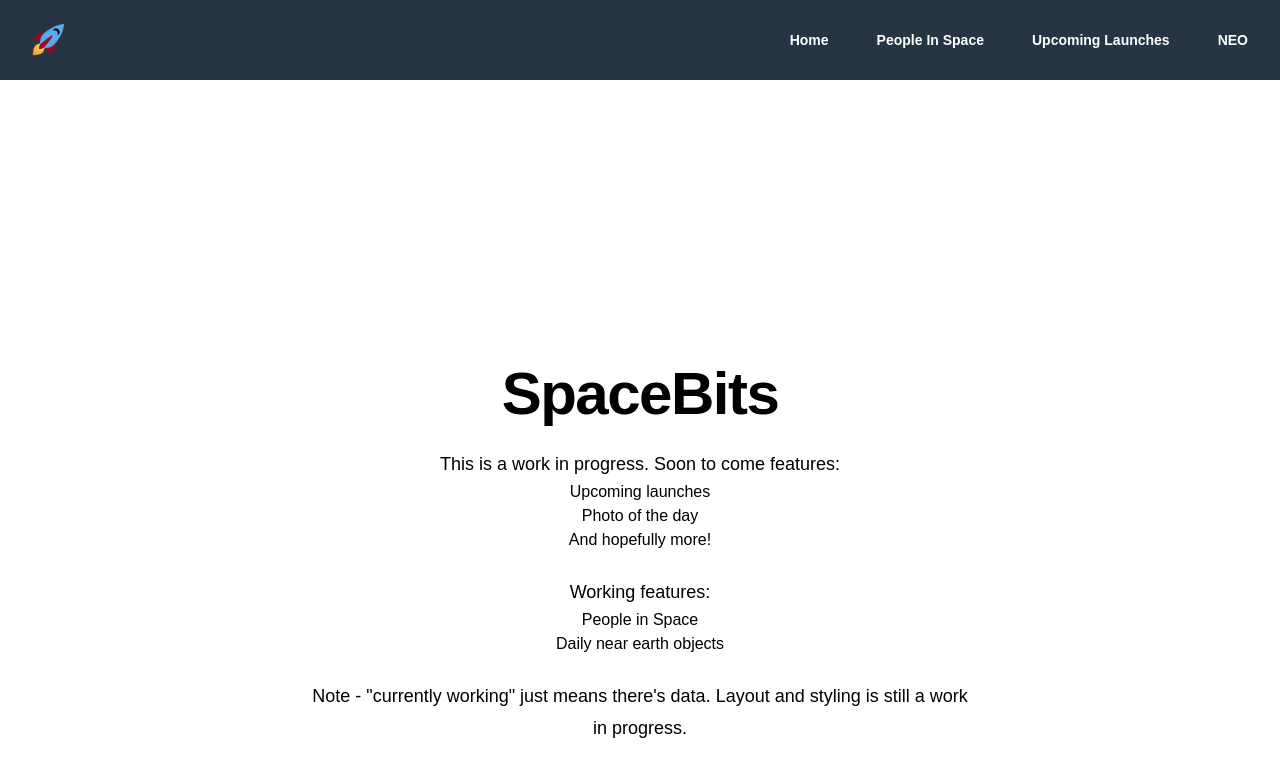
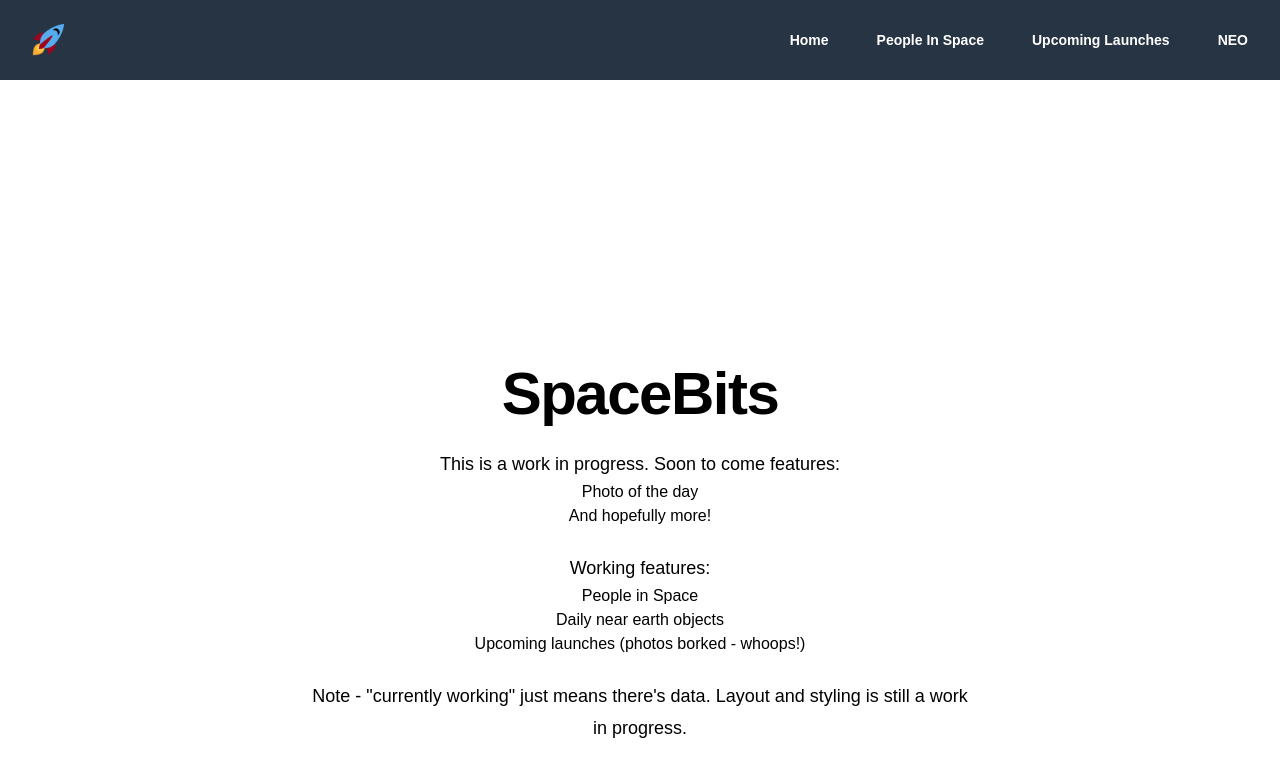
Before and after one commit to jslow421/spacebits-nuxt, a Nuxt app: page / in a window 1280 px wide. Shown: the top 776 px of the page. Built offline with nearby package versions, Linux system fonts and the light colour scheme; what prettier-plugin-tailwindcss would draw is missing.

Commit message:
Using layout

```diff
--- a/app.vue
+++ b/app.vue
@@ -1,10 +1,3 @@
 <template>
-	<main class="bg-gray-50 min-h-screen">
-		<div class="mx-auto">
-			<Navbar />
-			<div class="py-4 sm:py-1 mb-12">
-				<NuxtPage />
-			</div>
-		</div>
-	</main>
+	<NuxtLayout></NuxtLayout>
 </template>
--- a/components/navbar.vue
+++ b/components/navbar.vue
@@ -18,7 +18,7 @@
 				</button>
 			</div>
 			<div class="hidden lg:flex lg:gap-x-12">
-				<router-link
+				<NuxtLink
 					v-for="item in navigation"
 					:key="item.name"
 					class="text-sm font-semibold leading-6 text-white"
@@ -26,7 +26,7 @@
 					:to="item.path"
 				>
 					{{ item.name }}
-				</router-link>
+				</NuxtLink>
 			</div>
 		</nav>
 		<Dialog as="div" class="lg:hidden" @close="mobileMenuOpen = false" :open="mobileMenuOpen">
@@ -47,7 +47,7 @@
 				<div class="mt-6 flow-root">
 					<div class="divide-gray-500/10 -my-6 divide-y">
 						<div class="space-y-2 py-6">
-							<router-link
+							<NuxtLink
 								v-for="item in navigation"
 								:key="item.name"
 								class="text-gray-900 hover:bg-gray-50 -mx-3 block rounded-lg px-3 py-2 font-semibold leading-7 text-base"
@@ -55,7 +55,7 @@
 								:to="item.path"
 							>
 								{{ item.name }}
-							</router-link>
+							</NuxtLink>
 						</div>
 					</div>
 				</div>
@@ -65,7 +65,6 @@
 </template>
 
 <script setup lang="ts">
-import { ref } from "vue";
 import { Dialog, DialogPanel } from "@headlessui/vue";
 import { Bars3Icon, XMarkIcon } from "@heroicons/vue/24/outline";
 import { Features } from "@/features";
--- /dev/null
+++ b/layouts/default.vue
@@ -0,0 +1,28 @@
+<template>
+	<div>
+		<header>
+			<title>SpaceBits</title>
+		</header>
+
+		<main class="bg-gray-50 min-h-screen">
+			<div class="mx-auto">
+				<Navbar />
+				<div class="my-4 sm:my-1 mb-12">
+					<NuxtPage />
+				</div>
+			</div>
+		</main>
+
+		<footer>
+			<!-- Footer content goes here -->
+		</footer>
+	</div>
+</template>
+
+<script setup lang="ts">
+useHead({
+	titleTemplate: (titleChunk) => {
+		return titleChunk ? `${titleChunk} - SpaceBits` : "SpaceBits";
+	},
+});
+</script>
--- a/pages/index.vue
+++ b/pages/index.vue
@@ -5,7 +5,6 @@
 				<h1 class="text-gray-900 text-4xl font-bold tracking-tight sm:text-6xl">SpaceBits</h1>
 				<p class="text-gray-600 mt-6 text-lg leading-8">This is a work in progress. Soon to come features:</p>
 				<ul class="">
-					<li>Upcoming launches</li>
 					<li>Photo of the day</li>
 					<li>And hopefully more!</li>
 				</ul>
@@ -13,6 +12,7 @@
 				<ul class="">
 					<li>People in Space</li>
 					<li>Daily near earth objects</li>
+					<li>Upcoming launches (photos borked - whoops!)</li>
 				</ul>
 				<p class="text-gray-600 mt-6 text-lg leading-8">
 					Note - "currently working" just means there's data. Layout and styling is still a work in progress.
--- a/pages/neo.vue
+++ b/pages/neo.vue
@@ -82,6 +82,10 @@ const neoModel = ref({
 	updated_date_time: "",
 }) as Ref<NearEarthObjects>;
 
+useHead({
+	title: "Near Earth Objects",
+});
+
 async function retrieveNeo() {
 	try {
 		const resp = await axios.get(Configuration.NEO_URL, {
--- a/pages/peopleinspace.vue
+++ b/pages/peopleinspace.vue
@@ -39,7 +39,6 @@ import axios from "axios";
 import { onMounted, ref, Ref } from "vue";
 import { PeopleInSpaceModel } from "../models/peopleModel";
 import { Configuration } from "../.configuration";
-import spinner from "../components/spinner.vue";
 
 const isLoading = ref(false);
 const peopleModel = ref({
@@ -48,6 +47,10 @@ const peopleModel = ref({
 	people: [],
 	update_date: "",
 }) as Ref<PeopleInSpaceModel>;
+
+useHead({
+	title: "People in Space",
+});
 
 async function retrievePeople() {
 	try {
--- a/pages/upcominglaunches.vue
+++ b/pages/upcominglaunches.vue
@@ -9,11 +9,7 @@
 		</div>
 	</div> -->
 	<ul role="list" class="divide-y divide-gray-100 md:px-10 sm:px-0">
-    <li
-      v-for="launch in launchesModel.launches?.result"
-      :key="launch.id"
-      class="flex justify-between gap-x-6 py-5"
-    >
+		<li v-for="launch in launchesModel.launches?.result" :key="launch.id" class="flex justify-between gap-x-6 py-5">
 			<div class="flex gap-x-4">
 				<img
 					class="h-12 w-12 flex-none rounded-full bg-gray-50"
@@ -30,10 +26,7 @@
 					<p class="mt-1 truncate text-xs leading-5 text-gray-500">
 						{{ launch.launch_description }}
 					</p>
-          <p
-            v-if="launch.mission_description"
-            class="mt-1 truncate text-xs leading-5 text-gray-500"
-          >
+					<p v-if="launch.mission_description" class="mt-1 truncate text-xs leading-5 text-gray-500">
 						{{ launch.mission_description }}
 					</p>
 				</div>
@@ -55,6 +48,10 @@ import { getImageForType, getRocketType } from "../models/rockets";
 
 const isLoading = ref(false);
 const launchesModel = ref({}) as Ref<UpcomingLaunches>;
+
+useHead({
+	title: "Upcoming Launches",
+});
 
 async function retrieveUpcomingLaunches() {
 	try {
```
Also changed, not shown: 2 other files (tests, documents, lock files or other folders). Lines whose indentation alone changed are shown as unchanged.
